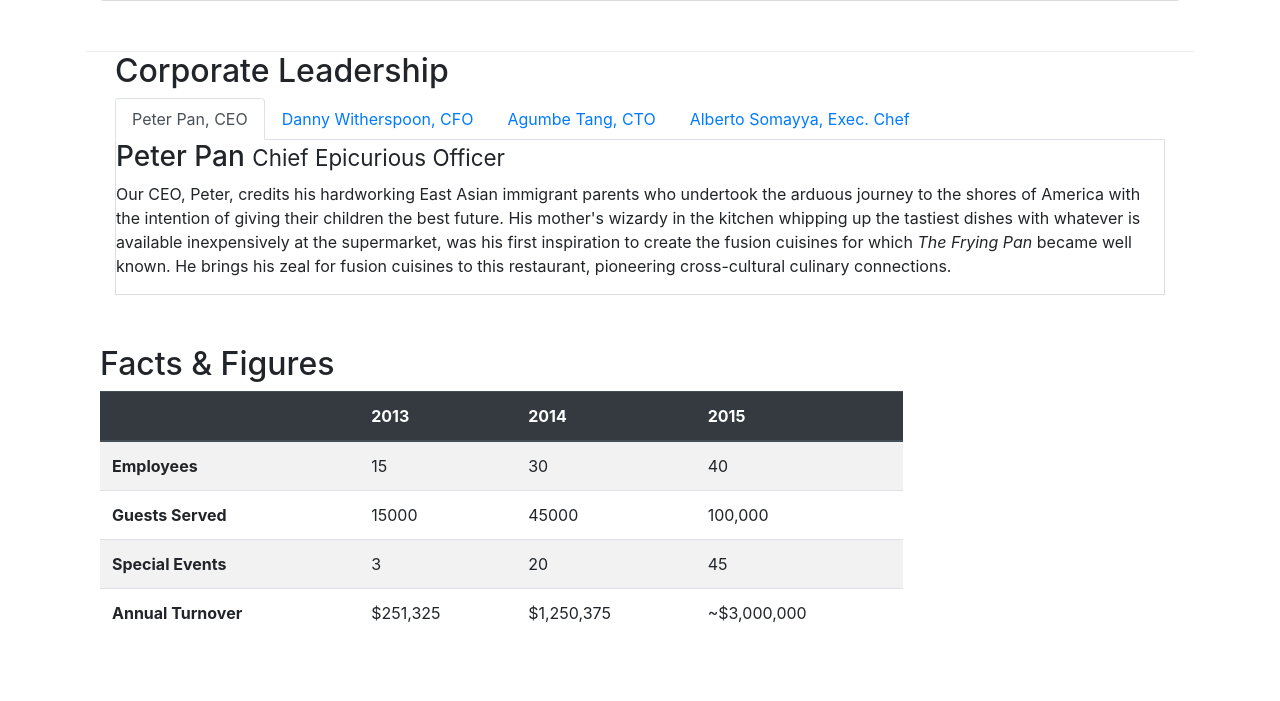
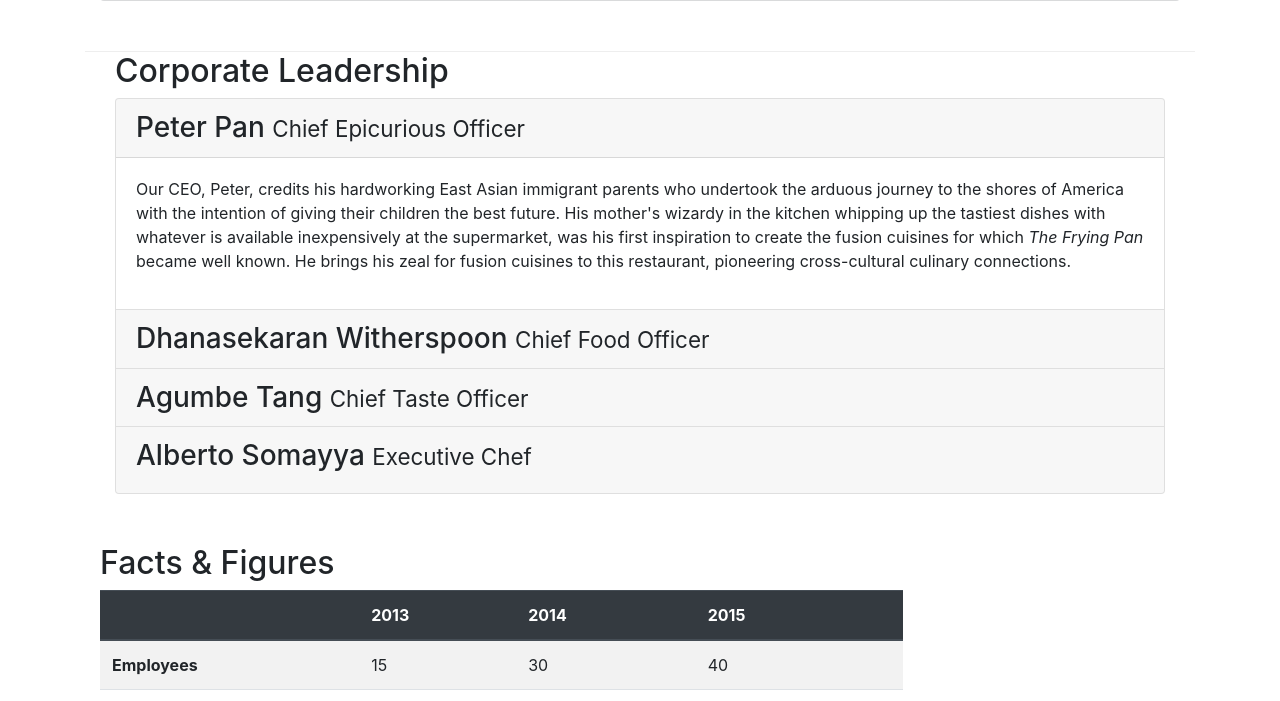
Before and after one commit to chinmay-gulhane/Coursera_Front-End-Web-UI-Frameworks-and-Tools-Bootstrap-4, a website: page aboutus.html in a window 1280 px wide. Shown: the part 920-1621 px from the top of the page. Drawn offline with nearby package versions, Linux system fonts and the light colour scheme.

Commit message:
Accordian

```diff
--- a/aboutus.html
+++ b/aboutus.html
@@ -112,59 +112,103 @@
         <div class="container">
             <div class="col-12">
                 <h2>Corporate Leadership</h2>
-                <!-- Tabs -->
+                <!-- Accordion -->
 
-                <ul class="nav nav-tabs">
-                    <li class="nav-item">
-                      <a class="nav-link active" href="#peter"
-                        role="tab" data-toggle="tab">Peter Pan, CEO</a>
-                    </li>
-                    <li class="nav-item">
-                      <a class="nav-link" href="#danny" role="tab"
-                        data-toggle="tab">Danny Witherspoon, CFO</a>
-                    </li>
-                    <li class="nav-item">
-                      <a class="nav-link" href="#agumbe"role="tab"
-                        data-toggle="tab">Agumbe Tang, CTO</a>
-                    </li>
-                    <li class="nav-item">
-                      <a class="nav-link" href="#alberto" role="tab"
-                        data-toggle="tab">Alberto Somayya, Exec. Chef</a>
-                    </li>
-                </ul>
+                  <div class="accordion" id="accordionExample">
 
-               <div class="tab-content">
 
-                    <div role="tabpanel" class="tab-pane fade show active" id="peter">
+                    <!-- 1st -->
+                    <div class="card">
+                      <div class="card-header" id="peterhead">
+                          <h3 class="mb-0">
+                            <a data-toggle="collapse" data-target="#peter">Peter Pan <small>Chief Epicurious Officer</small></a>
+                        </h3>
+                    </div>
 
-                        <h3>Peter Pan <small>Chief Epicurious Officer</small></h3>
-                        <p class="d-none d-sm-block">Our CEO, Peter, credits his hardworking East Asian immigrant parents who undertook the arduous journey to the shores of America with the intention of giving their children the best future. His mother's wizardy in the kitchen whipping up the tastiest dishes with whatever is available inexpensively at the supermarket, was his first inspiration to create the fusion cuisines for which <em>The Frying Pan</em> became well known. He brings his zeal for fusion cuisines to this restaurant, pioneering cross-cultural culinary connections.</p>
+                    <div id="peter" class="collapse show" data-parent="#accordionExample">
+                        <div class="card-body">
+                            <p class="d-none d-sm-block">Our CEO, Peter, credits his hardworking East Asian immigrant parents who undertook the arduous journey to the shores of America with the intention of giving their children the best future. His mother's wizardy in the kitchen whipping up the tastiest dishes with whatever is available inexpensively at the supermarket, was his first inspiration to create the fusion cuisines for which <em>The Frying Pan</em> became well known. He brings his zeal for fusion cuisines to this restaurant, pioneering cross-cultural culinary connections.
+                            </p>
+                        </div>
+                      </div>
+                    </div>
 
-                   </div>
+                    <!-- 2nd -->
 
-                   <div role="tabpanel" class="tab-pane fade" id="danny">
+                    <div class="card">
+                      <div class="card-header" id="dannyhead">
+                        <h3 class="mb-0">
+                            <a class="collapsed" data-toggle="collapse" data-target="#danny"> Dhanasekaran Witherspoon <small>Chief Food Officer</small>
+                            </a>
+                        </h3>
+                      </div>
+                      <div id="danny" class="collapse" aria-labelledby="headingTwo" data-parent="#accordionExample">
+                        <div class="card-body">
+                            <p class="d-none d-sm-block">Our CFO, Danny, as he is affectionately referred to by his colleagues, comes from a long established family tradition in farming and produce. His experiences growing up on a farm in the Australian outback gave him great appreciation for varieties of food sources. As he puts it in his own words, <em>Everything that runs, wins, and everything that stays, pays!</em></p>
+                        </div>
+                      </div>
+                    </div>
 
-                        <h3>Dhanasekaran Witherspoon <small>Chief Food Officer</small></h3>
-                        <p class="d-none d-sm-block">Our CFO, Danny, as he is affectionately referred to by his colleagues, comes from a long established family tradition in farming and produce. His experiences growing up on a farm in the Australian outback gave him great appreciation for varieties of food sources. As he puts it in his own words, <em>Everything that runs, wins, and everything that stays, pays!</em></p>
+                    <!-- 3rd -->
 
-                   </div>
+                    <div class="card">
+                      <div class="card-header" id="agumbehead">
+                        <h3 class="mb-0">
+                            <a class="collapsed" data-toggle="collapse" data-target="#agumbe">
+                            Agumbe Tang <small>Chief Taste Officer</small>
+                            </a>
+                        </h3>
+                      </div>
+                      <div id="agumbe" class="collapse" aria-labelledby="headingThree" data-parent="#accordionExample">
+                        <div class="card-body">
+                            <p class="d-none d-sm-block">Blessed with the most discerning gustatory sense, Agumbe, our CTO, personally ensures that every dish that we serve meets his exacting tastes. Our chefs dread the tongue lashing that ensues if their dish does not meet his exacting standards. He lives by his motto, <em>You click only if you survive my lick.</em></p>
+                        </div>
+                      </div>
+                    </div>
 
-                   <div role="tabpanel" class="tab-pane fade " id="agumbe">
 
-                        <h3>Agumbe Tang <small>Chief Taste Officer</small></h3>
-                        <p class="d-none d-sm-block">Blessed with the most discerning gustatory sense, Agumbe, our CTO, personally ensures that every dish that we serve meets his exacting tastes. Our chefs dread the tongue lashing that ensues if their dish does not meet his exacting standards. He lives by his motto, <em>You click only if you survive my lick.</em></p>
-                   </div>
+                    <!-- 4th -->
 
-                   <div role="tabpanel" class="tab-pane fade" id="alberto">
 
-                        <h3>Alberto Somayya <small>Executive Chef</small></h3>
-                        <p class="d-none d-sm-block">Award winning three-star Michelin chef with wide International experience having worked closely with whos-who in the culinary world, he specializes in creating mouthwatering Indo-Italian fusion experiences. He says, <em>Put together the cuisines from the two craziest cultures, and you get a winning hit! Amma Mia!</em></p>
-                   </div>
+                    <div class="card">
+                        <div class="card-header" id="albertohead">
+                          <h3 class="mb-0">
+                              <a class="collapsed" data-toggle="collapse" data-target="#alberto">
+                                <h3>Alberto Somayya <small>Executive Chef</small></h3>
+                              </a>
+                          </h3>
+                        </div>
+                        <div id="alberto" class="collapse" aria-labelledby="headingThree" data-parent="#accordionExample">
+                          <div class="card-body">
+                            <p class="d-none d-sm-block">Award winning three-star Michelin chef with wide International experience having worked closely with whos-who in the culinary world, he specializes in creating mouthwatering Indo-Italian fusion experiences. He says, <em>Put together the cuisines from the two craziest cultures, and you get a winning hit! Amma Mia!</em></p>
+                          </div>
+                        </div>
+                      </div>
 
-               </div>
+
+
+                  </div>
+
+
+
+
+
+
+
+
+
+
+
+
+
+
+
 
             </div>
        </div>
+
+
+
 <!-- Tables and cards -->
             <div class="row row-content">
                 <div class="col-12 col-sm-9">
```
